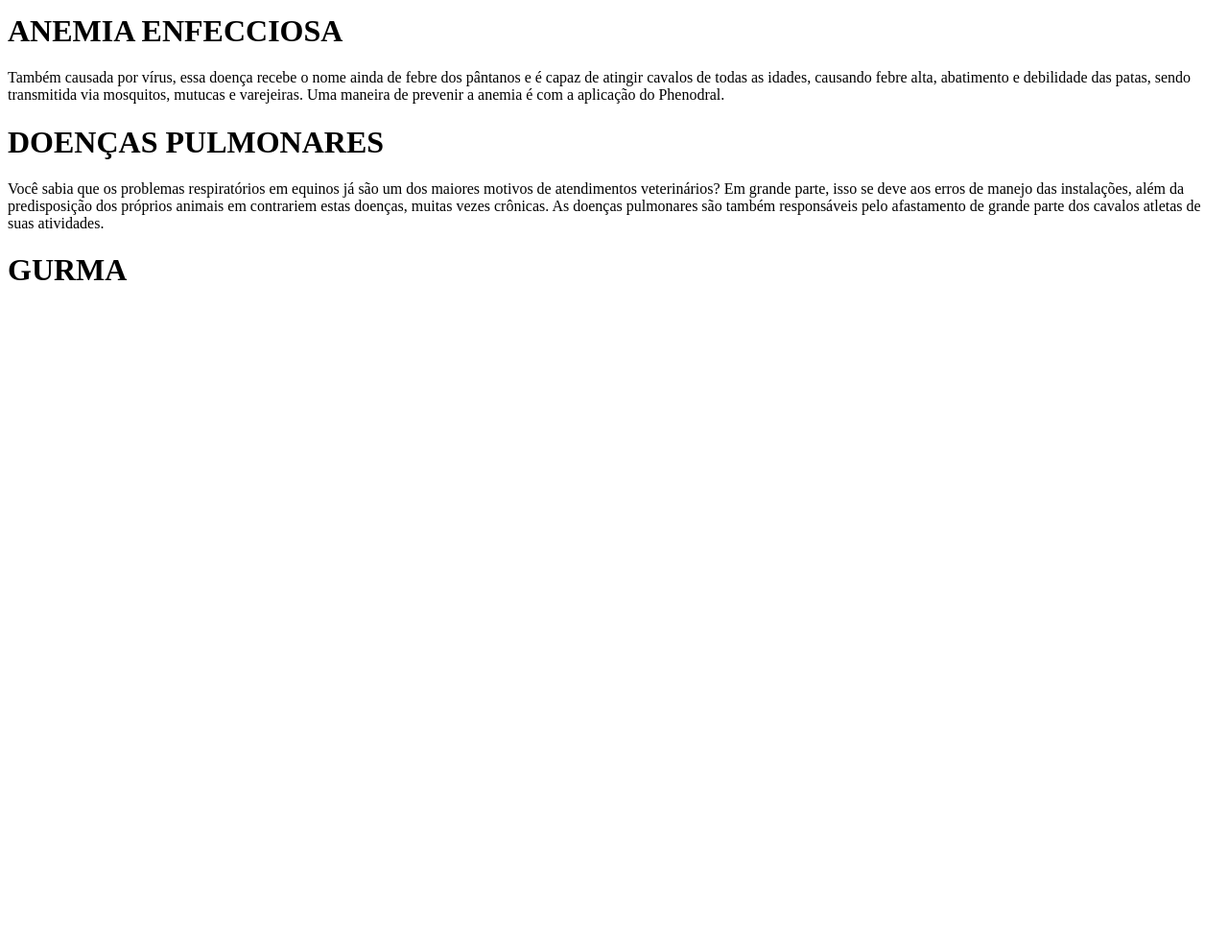
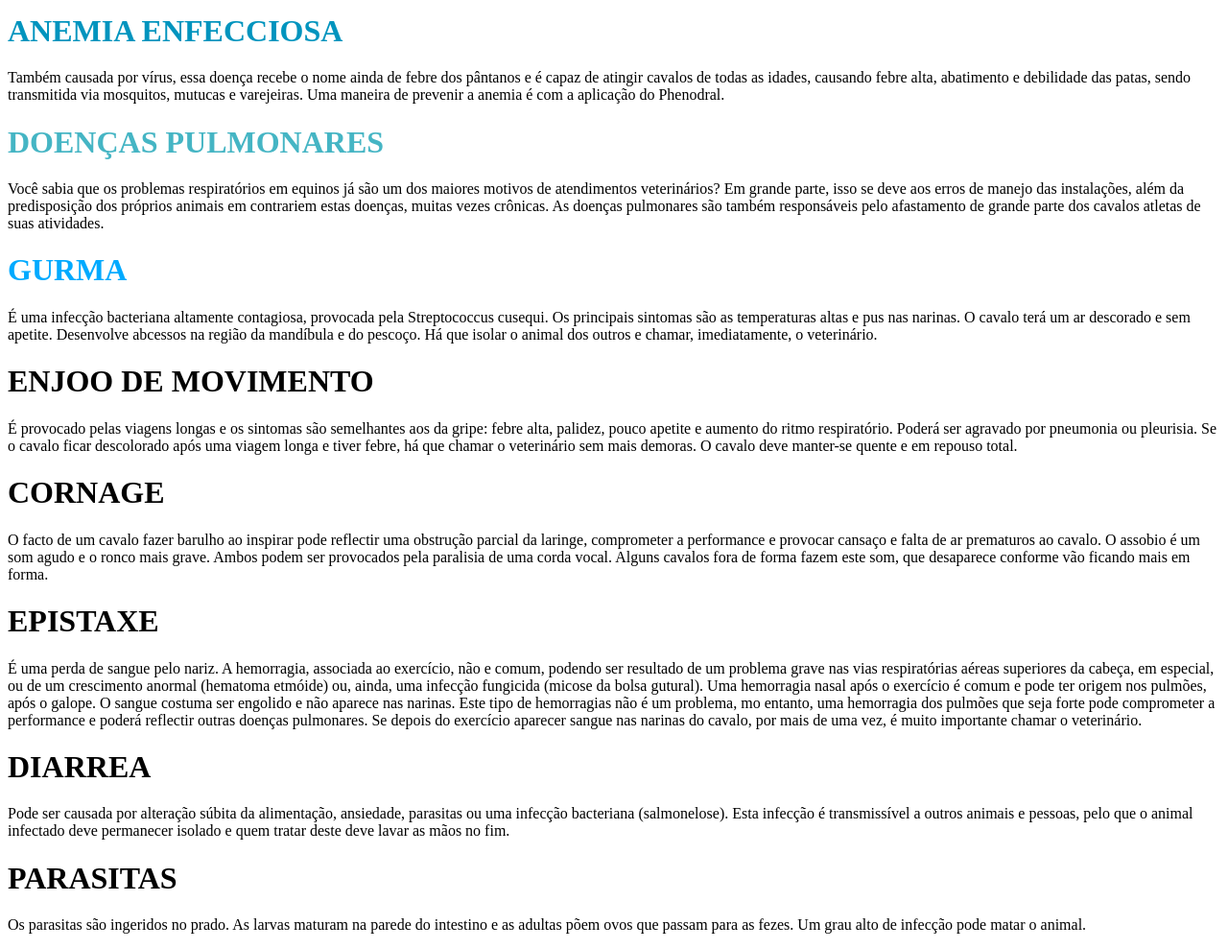
Before and after one commit to furiadanoite/pensamentocomputasional, a plain HTML site: page index.html in a window 1280 px wide. Shown: the part 760-1749 px from the top of the page at 96% size. Before the commit the page ends 1082 px from the top, so only its background shows below. Drawn offline with Linux system fonts and the light colour scheme.

Commit message:
mábilli

```diff
--- a/index.html
+++ b/index.html
@@ -3,9 +3,10 @@
   <head>
     <meta charset="utf-8">
     <title></title>
+    <link rel="stylesheet" href="style.css">
   </head>
   <body>
-    <h1>COMO PREVINIR DOENÇAS EM CAVALOS</h1>
+    <h1 id=titulo> COMO PREVINIR DOENÇAS EM CAVALOS</h1>
     <p>Por exemplo, amamentar os cavalos recém-nascidos com a maior quantidade de colostro possível, durante as 36 primeiras horas de vida, aumenta sua imunidade passiva. Assim como o uso de vacinas mostra-se uma forma eficiente para evitar doenças provindas de bactérias ou vírus comuns.
 
 A higienização das instalações onde os animais vivem também proporciona maior bem-estar aos cavalos sendo, portanto, importante desinfetá-las frequentemente. Dessa forma, é preciso limpar e desinfetar o local, pelo menos duas vezes por semana, sobretudo durante surtos de doenças.
@@ -18,36 +19,72 @@ Fazer a manutenção correta da baia do seu cavalo é a maneira mais eficaz e in
 
 Muito além de simples lavagem e troca de materiais, os cuidados com os detalhes na baia/cocheira podem prevenir inúmeras doenças, ampliam o bem-estar e conforto do cavalo e podem significar mais momentos de interação e afinidade com seu companheiro equino.</p>
 
-<h1>AS PRINCIPAIS DOENÇAS QUE ACOMETEM OS EQUINOS</h1>
+<h1 id=titulo1>AS PRINCIPAIS DOENÇAS QUE ACOMETEM OS EQUINOS</h1>
 <h2>DOENÇAS DE CASCOS</h2>
 <p>Os cascos são a parte mais desgastada dos cavalos em qualquer atividade, por isso merecem cuidados especiais, a falta de manutenção adequada pode acarretar em doenças prejudiciais à saúde e ao desempenho do animal.</p>
 
-<h1>CÓLICA EQUINA</h1>
+<h1 id=titulo2>CÓLICA EQUINA</h1>
 <p>Proveniente de doenças no aparelho digestivo ou outros órgãos, as cólicas são classificadas como verdadeira ou falsa de acordo com seus sintomas. As verdadeiras causam dores na região intestinal e estomacal, resultando em uma defecação anormal, enquanto a falsa atinge principalmente o peritônio baço, rins e outros órgãos internos.
 
 Pode ser tratado com a aplicação intravenosa de um frasco inteiro de Sedecol e mais 10 ml de Banamine durante 10 dias.</p>
 
- <h1>INFLUENZA EQUINA</h1>
+ <h1 id=titulo3>INFLUENZA EQUINA</h1>
 <p>Transmitida por um vírus, a doença ocorre devido ao contato de animais sadios com animais enfermos. Similar à gripe humana, a Influenza equina pode ser chamada também de tosse ou gripe cavalar, sendo comum em ambientes com a presença de vários animais;
 
 Caso seja detectado ainda no início apenas com uma dosagem de 25ml do Borgal, pode ser tratado.</p>
 
- <h1>ENCEFALITE EQUINA</h1>
+ <h1 id=titulo4>ENCEFALITE EQUINA</h1>
 <p>Popularmente chamada de falsa raiva ou doença de Aujesky, a encefalite é causada por vírus que atacam o sistema nervoso central do animal, causando-lhe perturbações e sintomas graves, como visão comprometida e perda de peso;</p>
 
- <h1>ANEMIA ENFECCIOSA</h1>
+ <h1 id=titulo5>ANEMIA ENFECCIOSA</h1>
 <p>Também causada por vírus, essa doença recebe o nome ainda de febre dos pântanos e é capaz de atingir cavalos de todas as idades, causando febre alta, abatimento e debilidade das patas, sendo transmitida via mosquitos, mutucas e varejeiras. Uma maneira de prevenir a anemia é com a aplicação do Phenodral.</p>
 
- <h1>DOENÇAS PULMONARES</h1>
+ <h1 id=titulo6>DOENÇAS PULMONARES</h1>
 <p>Você sabia que os problemas respiratórios em equinos já são um dos maiores motivos de atendimentos veterinários?
 
 Em grande parte, isso se deve aos erros de manejo das instalações, além da predisposição dos próprios animais em contrariem estas doenças, muitas vezes crônicas.
 
 As doenças pulmonares são também responsáveis pelo afastamento de grande parte dos cavalos atletas de suas atividades.</p>
 
-<h1>GURMA</h1>
+<h1 id=titulo7>GURMA</h1>
+<p>É uma infecção bacteriana altamente contagiosa, provocada pela Streptococcus cusequi.
 
+Os principais sintomas são as temperaturas altas e pus nas narinas. O cavalo terá um ar descorado e sem apetite. Desenvolve abcessos na região da mandíbula e do pescoço.
 
+Há que isolar o animal dos outros e chamar, imediatamente, o veterinário.</p>
 
+ <h1 id=titulo8>ENJOO DE MOVIMENTO</h1>
 
-</p>
+<p>É provocado pelas viagens longas e os sintomas são semelhantes aos da gripe: febre alta, palidez, pouco apetite e aumento do ritmo respiratório.
+
+Poderá ser agravado por pneumonia ou pleurisia. Se o cavalo ficar descolorado após uma viagem longa e tiver febre, há que chamar o veterinário sem mais demoras. O cavalo deve manter-se quente e em repouso total.</p>
+
+ <h1 id=titulo9>CORNAGE</h1>
+
+<p>O facto de um cavalo fazer barulho ao inspirar pode reflectir uma obstrução parcial da laringe, comprometer a performance e provocar cansaço e falta de ar prematuros ao cavalo.
+
+O assobio é um som agudo e o ronco mais grave. Ambos podem ser provocados pela paralisia de uma corda vocal.
+
+Alguns cavalos fora de forma fazem este som, que desaparece conforme vão ficando mais em forma.</p>
+
+<h1 id=titulo10>EPISTAXE</h1>
+
+<p>É uma perda de sangue pelo nariz. A hemorragia, associada ao exercício, não e comum, podendo ser resultado de um problema grave nas vias respiratórias aéreas superiores da cabeça, em especial, ou de um crescimento anormal (hematoma etmóide) ou, ainda, uma infecção fungicida (micose da bolsa gutural).
+
+Uma hemorragia nasal após o exercício é comum e pode ter origem nos pulmões, após o galope. O sangue costuma ser engolido e não aparece nas narinas.
+
+Este tipo de hemorragias não é um problema, mo entanto, uma hemorragia dos pulmões que seja forte pode comprometer a performance e poderá reflectir outras doenças pulmonares.
+
+Se depois do exercício aparecer sangue nas narinas do cavalo, por mais de uma vez, é muito importante chamar o veterinário.</p>
+
+<h1 id=titulo11>DIARREA</h1>
+
+<p>Pode ser causada por alteração súbita da alimentação, ansiedade, parasitas ou uma infecção bacteriana (salmonelose).
+
+Esta infecção é transmissível a outros animais e pessoas, pelo que o animal infectado deve permanecer isolado e quem tratar deste deve lavar as mãos no fim.</p>
+
+ <h1 id=titulo12>PARASITAS</h1>
+
+<p>Os parasitas são ingeridos no prado. As larvas maturam na parede do intestino e as adultas põem ovos que passam para as fezes.
+
+Um grau alto de infecção pode matar o animal.</p>
--- /dev/null
+++ b/style.css
@@ -0,0 +1,30 @@
+#titulo{
+  color: #85cc9c
+}
+#titulo1{
+  color: #a2fa1b
+}
+#titulo{
+  color:#033649
+}
+#titulo2{
+  color:#1693a5
+}
+#titulo3{
+  color:S#ed0b65
+}
+#titulo4{
+  color:#0fc3e8
+}
+#titulo5{
+  color:#0194be
+}
+#titulo6{
+  color:#45b5c4
+}
+#titulo7{
+  color:#00aaff
+}
+#titulo8{
+  color:S#3fd97f
+}
```
